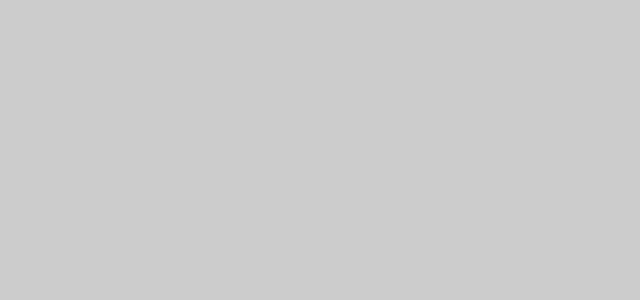
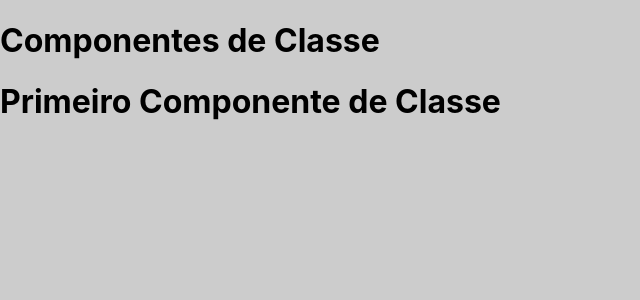
Before and after one commit to abreuroberto2015/React_Curso_CFB, a React (Create React App) app: page / in a window 1280 px wide. Shown: the top 300 px of the page, without its empty margins (0-640 px from the left). Built offline with nearby package versions, Linux system fonts and the light colour scheme.

Commit message:
01/09/21

```diff
--- a/src/App.js
+++ b/src/App.js
@@ -1,11 +1,13 @@
 import React from 'react'
 
-export default function App() {
+import Classe from './componentes/Classe'
 
 
+export default function App() {
   return (
     <>
-
+    <h1>Componentes de Classe</h1>
+    <Classe/>
 
     </>
   );
--- /dev/null
+++ b/src/componentes/Classe.js
@@ -0,0 +1,9 @@
+import React from 'react'
+
+export default  class Classe extends React.Component {
+    render() {
+        return (
+            <h1>Primeiro Componente de Classe</h1>
+        )
+    }
+}
```
